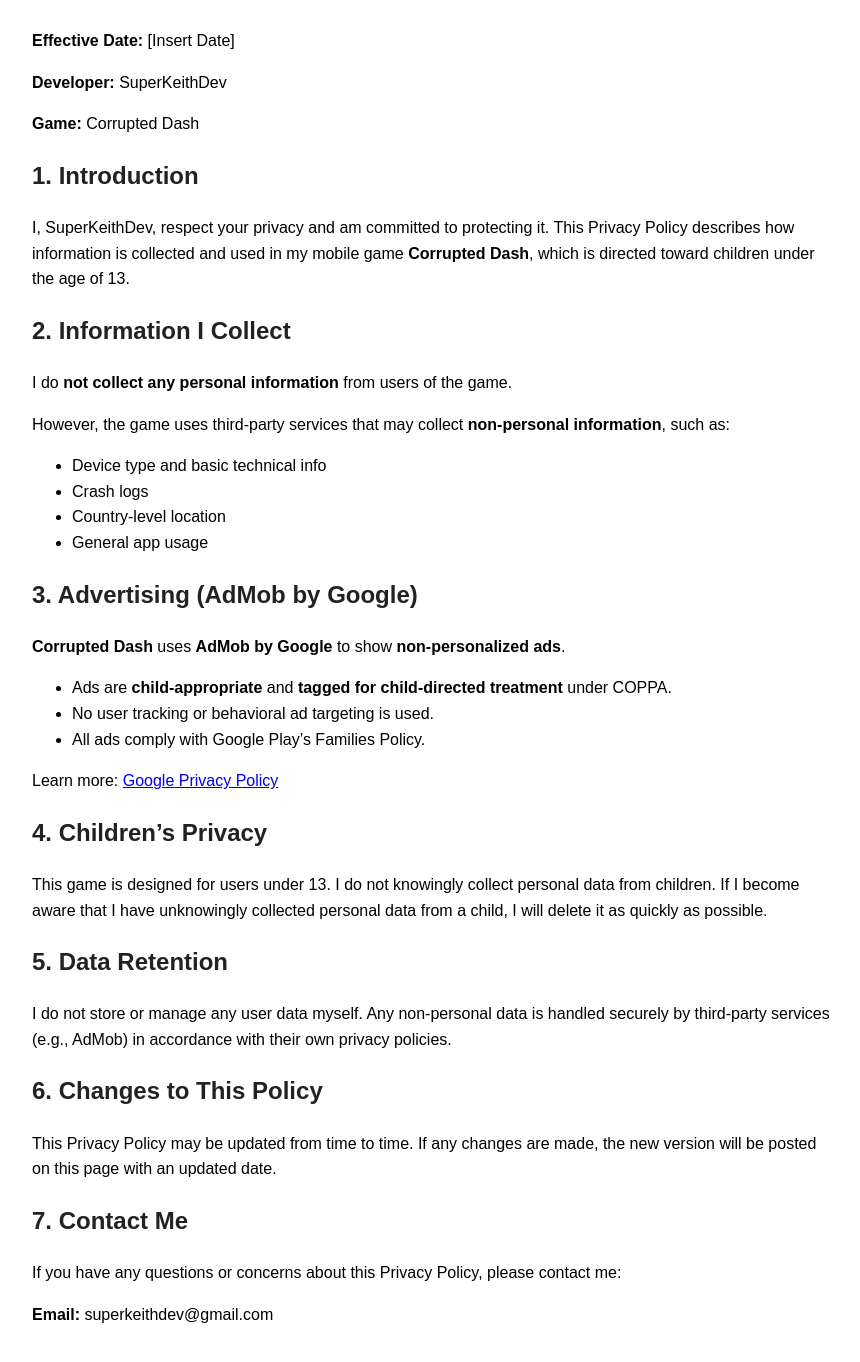
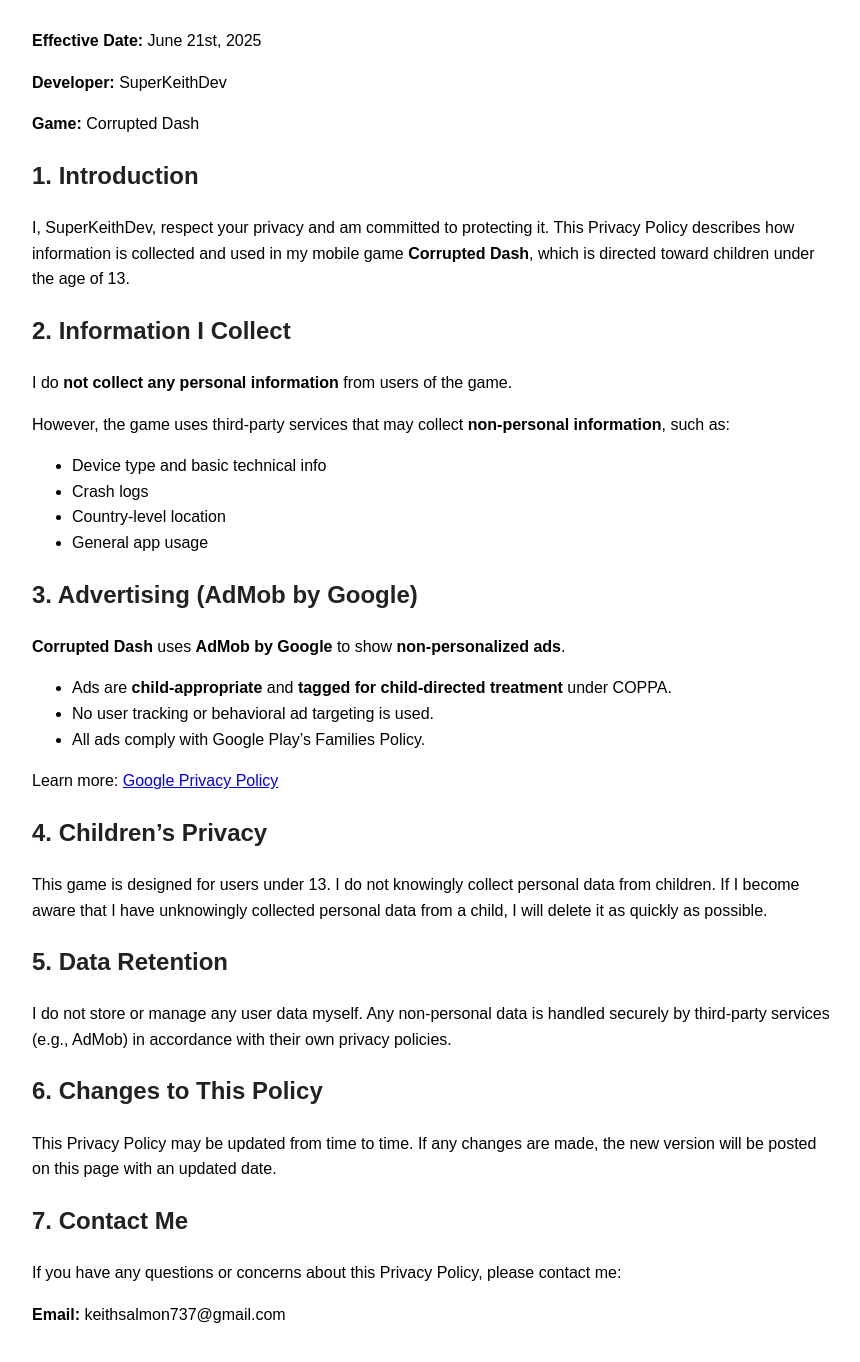
Before and after one commit to SuperKeith333/Corrupted-Dash-Privacy, a plain HTML site: page index.html in a window 1280 px wide. Shown: the part 114-1476 px from the top of the page, without its empty margins (208-1068 px from the left). Drawn offline with Linux system fonts and the light colour scheme.

Commit message:
Add files via upload

```diff
--- a/index.html
+++ b/index.html
@@ -19,7 +19,7 @@
 <body>
 
   <h1>Privacy Policy</h1>
-  <p><strong>Effective Date:</strong> [Insert Date]</p>
+  <p><strong>Effective Date:</strong> June 21st, 2025</p>
   <p><strong>Developer:</strong> SuperKeithDev</p>
   <p><strong>Game:</strong> Corrupted Dash</p>
 
@@ -56,6 +56,6 @@
 
   <h2>7. Contact Me</h2>
   <p>If you have any questions or concerns about this Privacy Policy, please contact me:</p>
-  <p><strong>Email:</strong> superkeithdev@gmail.com</p>
+  <p><strong>Email:</strong> keithsalmon737@gmail.com</p>
 </body>
 </html>
```
